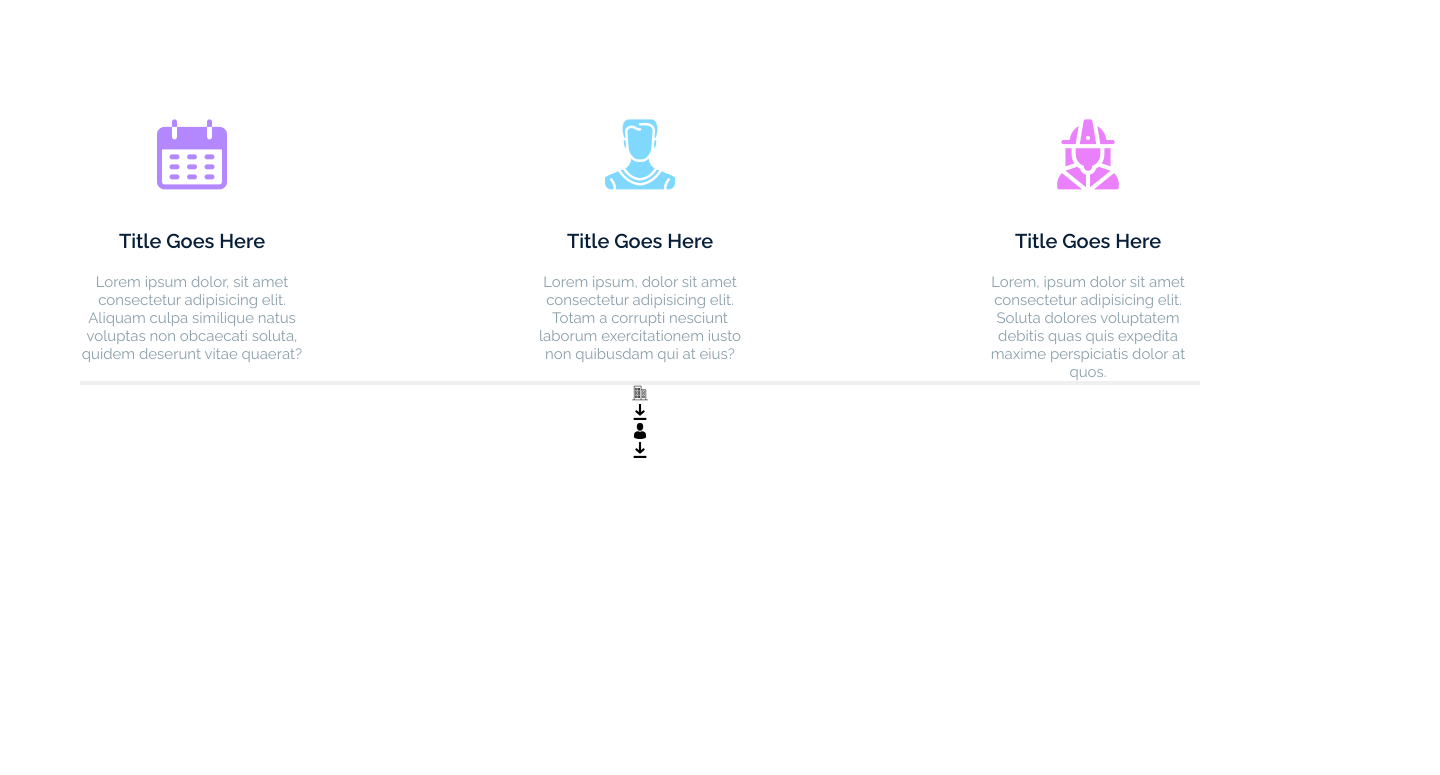
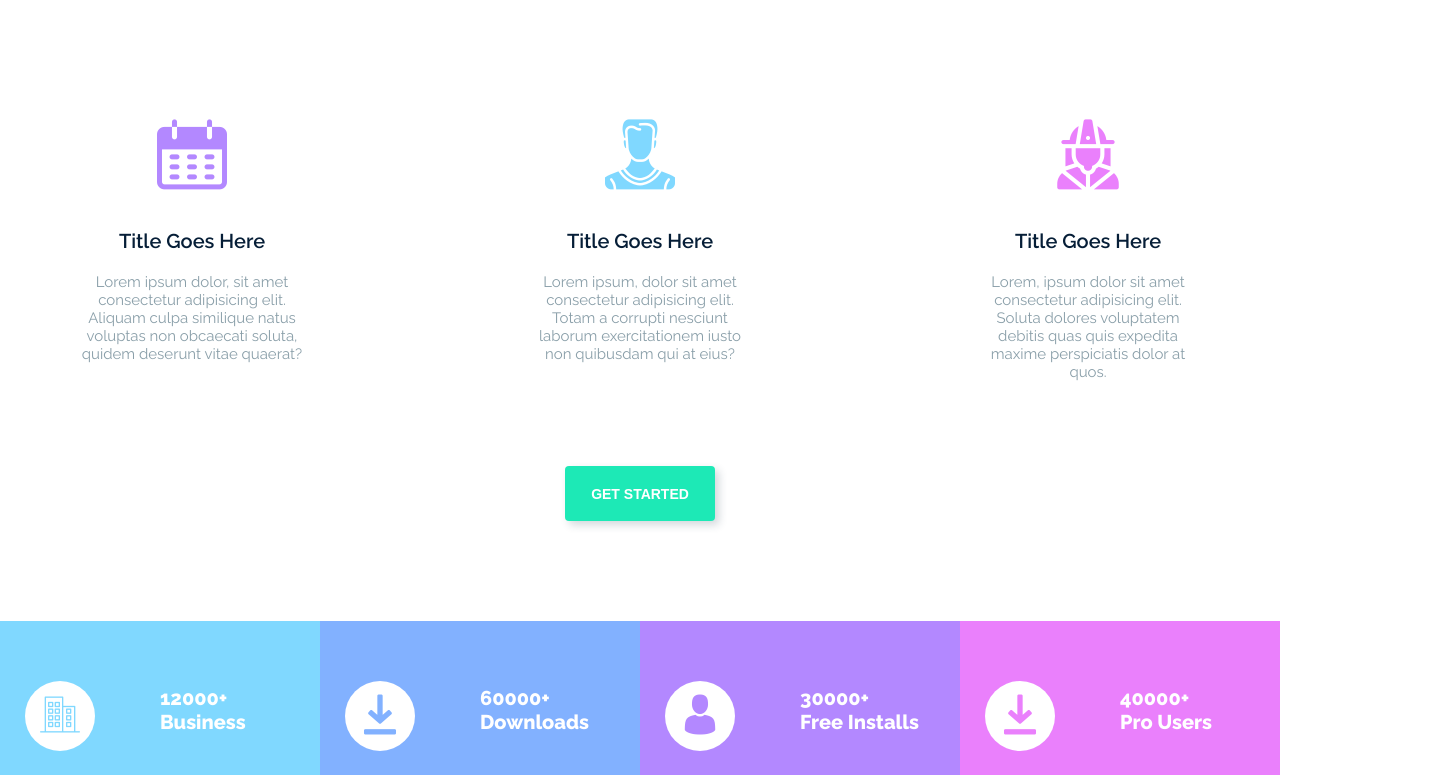
Before and after one commit to yuraaaaaa/HW12, a website: page src/index.html in a window 1280 px wide. Shown: the part 1122-1897 px from the top of the page, 1440 px wide, since content can reach past the window. Before the commit the page ends 1583 px from the top, so only its background shows below. Drawn offline with Linux system fonts and the light colour scheme; files whose address does not match are found by name.

Commit message:
конец второй секции

```diff
--- a/gulpfile.js
+++ b/gulpfile.js
@@ -17,8 +17,7 @@ function browsersync() {
 function styles() {
     return src('src/scss/main.scss')
     .pipe(sass())
-    .pipe(autoprefixer({overrideBrowserslists:['last 10 versions'], grid:true}))
-    .pipe(cleancss(({ level: { 1: {specialComments: 0}}, format:'beautify' })))
+    .pipe(cleancss(({ level: { 1: {specialComments: 0}}, format:'beautify'})))
     .pipe(dest('src/css'))
     .pipe(browserSync.stream())
 
@@ -40,6 +39,6 @@ function startwatch() {
 exports.browsersync = browsersync;
 exports.styles      = styles;
 exports.buildcopy   = buildcopy;
-exports.startwatch  = startwatch
+exports.startwatch  = startwatch;
 
-// exports.default  =
+// exports.default     = parallel(styles, scripts, browsersync, startwatch);
--- a/src/index.html
+++ b/src/index.html
@@ -71,27 +71,43 @@
                     <p>Lorem, ipsum dolor sit amet consectetur adipisicing elit. Soluta dolores voluptatem debitis quas quis expedita maxime perspiciatis dolor at quos.</p>
                 </div>
             </div>
-            <button class="button"></button>
+            <button class="green">GET STARTED</button>
             <div class="cards">
-                <div class="card">
-                    <span class="icon-building"></span>
-                    <span></span>
-                    <span></span>
+                <div class="card card1">
+                    <div class="icon__users">
+                        <em class="icon-building card__icon1"></em>
+                    </div>
+                    <div class="card__description">
+                        <span>12000+</span>
+                        <span>Business</span>
+                    </div>
                 </div>
-                <div class="card">
-                    <span class="icon-download"></span>
-                    <span></span>
-                    <span></span>
+                <div class="card card2">
+                    <div class="icon__users">
+                        <em class="icon-download card__icon2"></em>
+                    </div>
+                    <div class="card__description">
+                        <span>60000+</span>
+                        <span>Downloads</span>
+                    </div>
                 </div>
-                <div class="card">
-                    <span class="icon-man-user"></span>
-                    <span></span>
-                    <span></span>
+                <div class="card card3">
+                    <div class="icon__users">
+                        <em class="icon-man-user card__icon3"></em>
+                    </div>
+                    <div class="card__description">
+                        <span>30000+</span>
+                        <span>Free Installs</span>
+                    </div>
                 </div>
-                <div class="card">
-                    <span class="icon-download"></span>
-                    <span></span>
-                    <span></span>
+                <div class="card card4">
+                    <div class="icon__users">
+                        <em class="icon-download card__icon4"></em>
+                    </div>
+                    <div class="card__description">
+                        <span>40000+</span>
+                        <span>Pro Users</span>
+                    </div>
                 </div>
             </div>
         </section>
--- a/src/scss/main.scss
+++ b/src/scss/main.scss
@@ -53,6 +53,21 @@ $font: 'Raleway', 'Arial', 'Helvetica', sans-serif;
     transition: all .3s ease-in-out;
 }
 
+%margin {
+    margin: 0 80px 0 80px;
+}
+
+%size-icon {
+    font-size: 40px;
+}
+
+%position-icon {
+    position: relative;
+    top: 20%;
+}
+
+
+
 
 * {
     margin: 0;
@@ -62,6 +77,7 @@ $font: 'Raleway', 'Arial', 'Helvetica', sans-serif;
 
 body {
     font-family: $font;
+    overflow-x: hidden;
 }
 
 .first-section {
@@ -250,7 +266,7 @@ body {
     flex-direction: column;
     justify-content: space-between;
     text-align: center;
-    margin: 100px 80px 0 80px;
+    margin-top: 100px;
 }
 
 .head-section {
@@ -282,6 +298,8 @@ body {
 .easy-useful {
     display: flex;
     justify-content: space-between;
+    @extend %margin;
+    margin-bottom: 85px;
 
     .tools {
         width: 20%;
@@ -316,3 +334,87 @@ body {
         }
     }
 }
+
+.green {
+    @extend %button;
+    background-color: $button3;
+    color: $font-white;
+    margin: 0 auto;
+    margin-bottom: 100px;
+}
+
+.green:hover {
+    @extend %button-hover
+}
+
+.cards {
+    display: flex;
+    height: 154px;
+
+    .card {
+        flex-basis: 25%;
+        text-align: center;
+        vertical-align: middle;
+        font-size: 20px;
+        font-weight: 800;
+        color: $font-white;
+
+        .icon__users {
+            display: inline-block;
+            position: relative;
+            top: 60px;
+            right: 100px;
+            width: 70px;
+            height: 70px;
+            background-color: $font-white;
+            border-radius: 50%;
+        }
+
+        .card__icon1 {
+            color: $card1;
+            @extend %size-icon;
+            @extend %position-icon;
+        }
+
+        .card__icon2 {
+            color: $card2;
+            @extend %size-icon;
+            @extend %position-icon;
+        }
+
+        .card__icon3 {
+            color: $card3;
+            @extend %size-icon;
+            @extend %position-icon;
+        }
+
+        .card__icon4 {
+            color: $card4;
+            @extend %size-icon;
+            @extend %position-icon;
+        }
+
+        .card__description {
+            display: flex;
+            flex-direction: column;
+            text-align: start;
+            transform: translate(160px, -5px);
+        }
+    }
+
+    .card1 {
+        background-color: $card1;
+    }
+
+    .card2 {
+        background-color: $card2;
+    }
+
+    .card3 {
+        background-color: $card3;
+    }
+
+    .card4 {
+        background-color: $card4;
+    }
+}
```
Also changed, not shown: src/css/main.css, src/scss/main.css.
